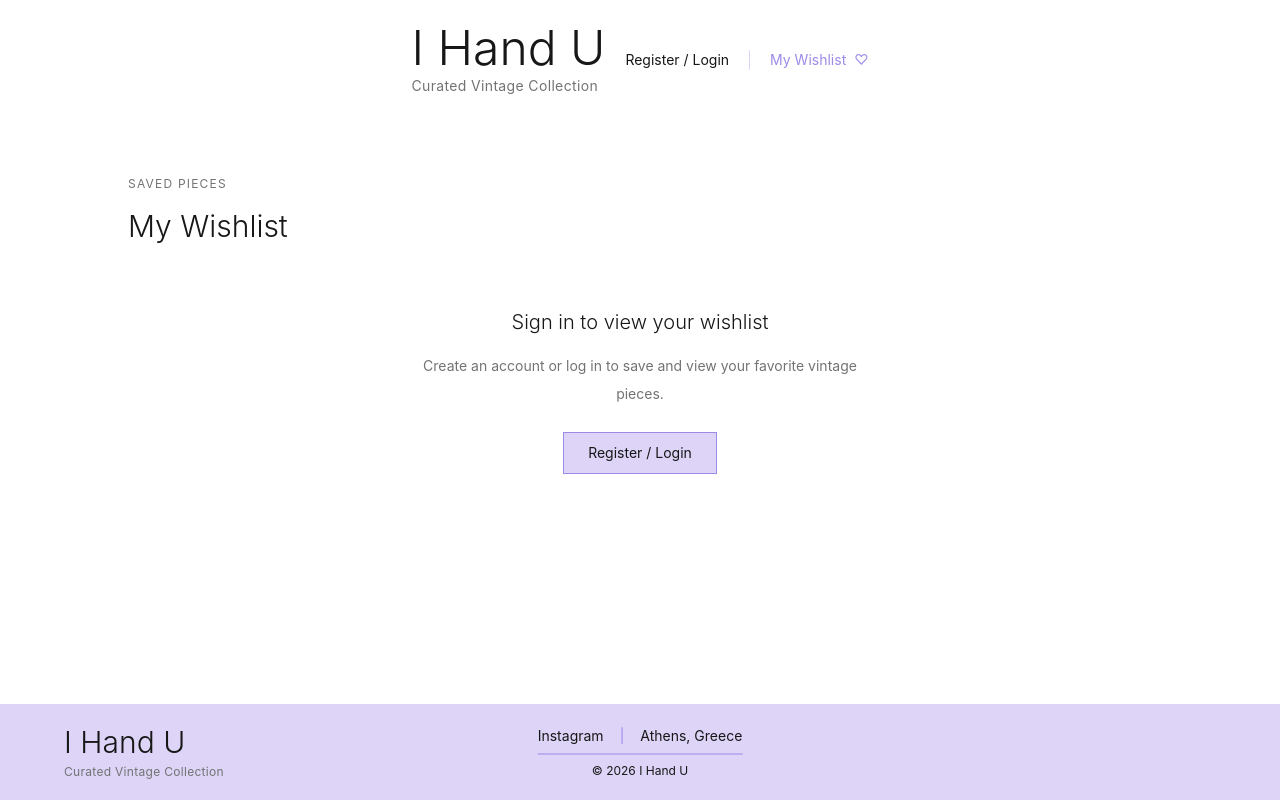
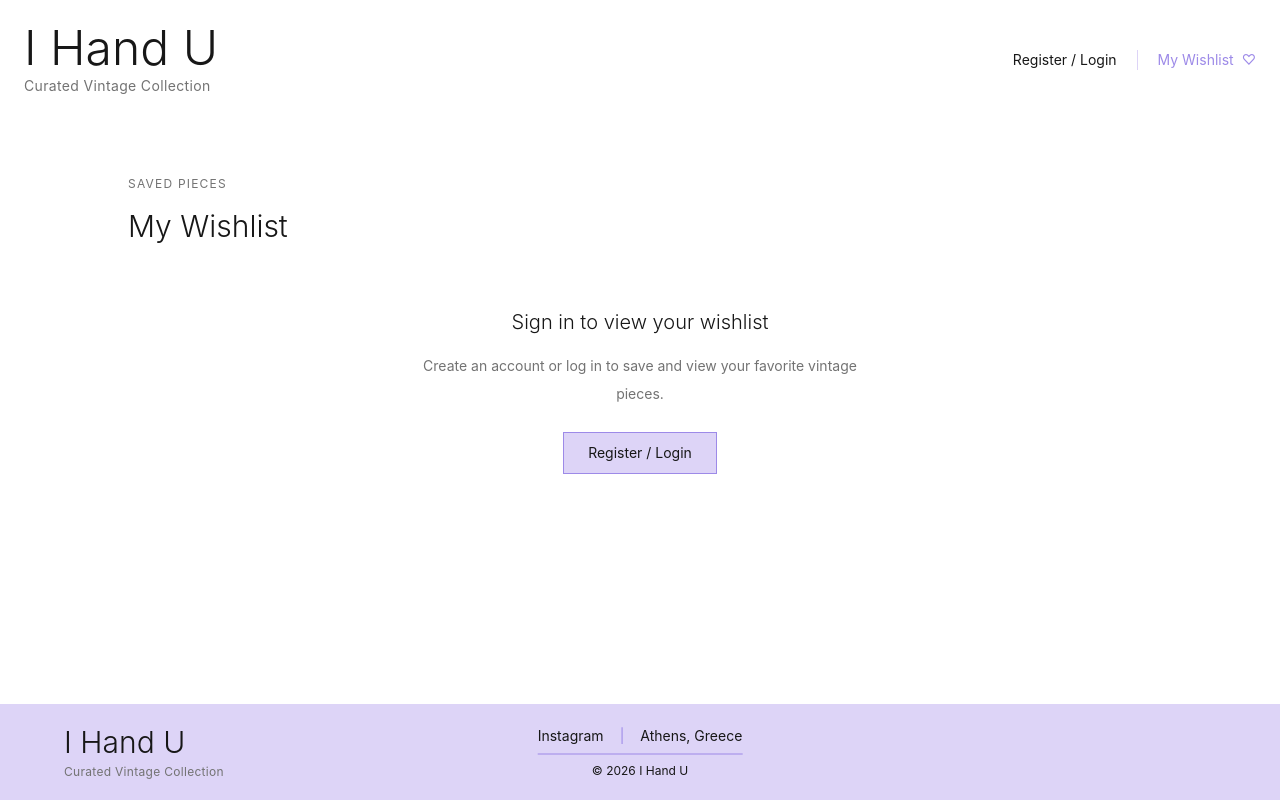
Before and after one commit to alkminibak/ihandu-vintage-showroom, a React (Vite) app in the folder client/: page /wishlist in a window 1280 px wide. Built offline with nearby package versions, Linux system fonts and the light colour scheme.

Commit message:
fix: keep header full width in flex layouts

```diff
--- a/client/src/components/Header.tsx
+++ b/client/src/components/Header.tsx
@@ -11,7 +11,7 @@ const Header = () => {
   };
 
   return (
-    <header className="mx-auto flex max-w-7xl flex-col items-center gap-5 px-4 py-5 md:px-6 md:py-6 lg:flex-row lg:justify-between">
+    <header className="mx-auto flex w-full max-w-7xl flex-col items-center gap-5 px-4 py-5 md:px-6 md:py-6 lg:flex-row lg:justify-between">
       <Link
         to="/"
         className="text-center transition-colors hover:text-accent lg:text-left"
```
